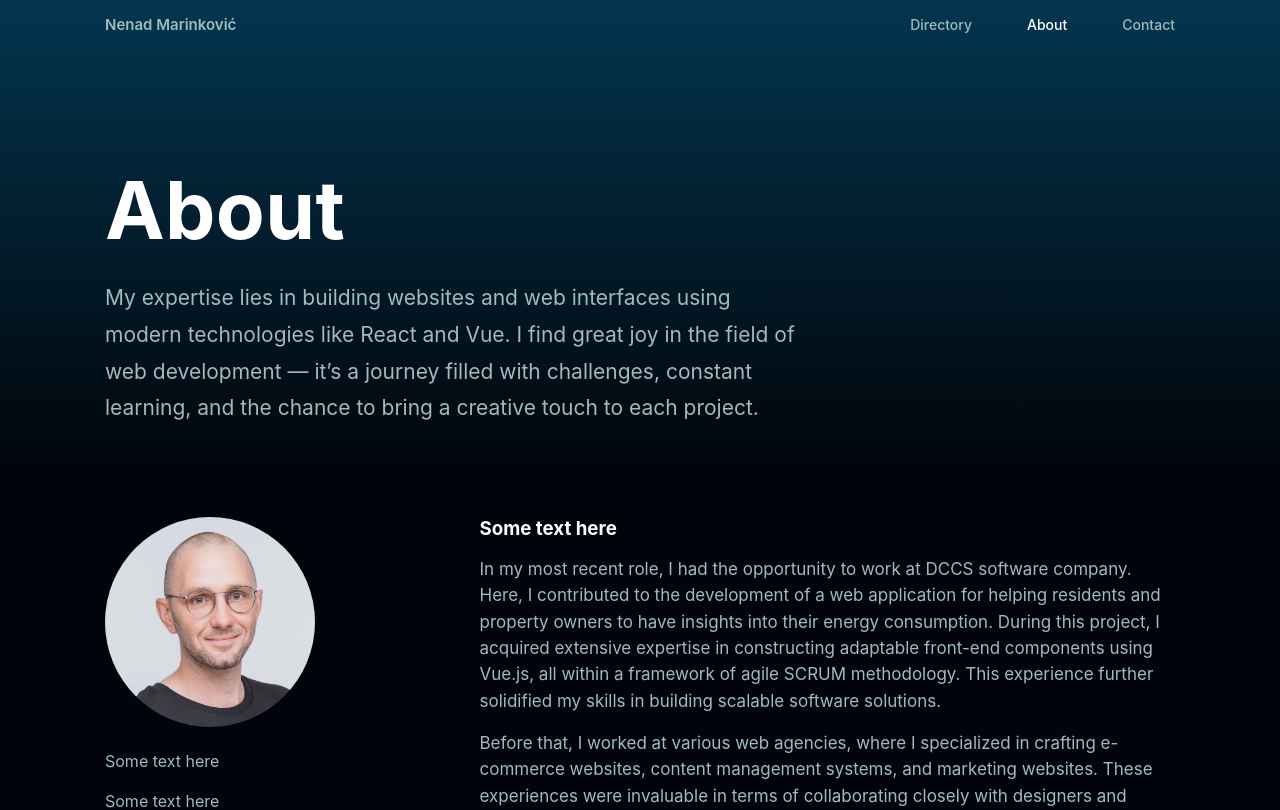
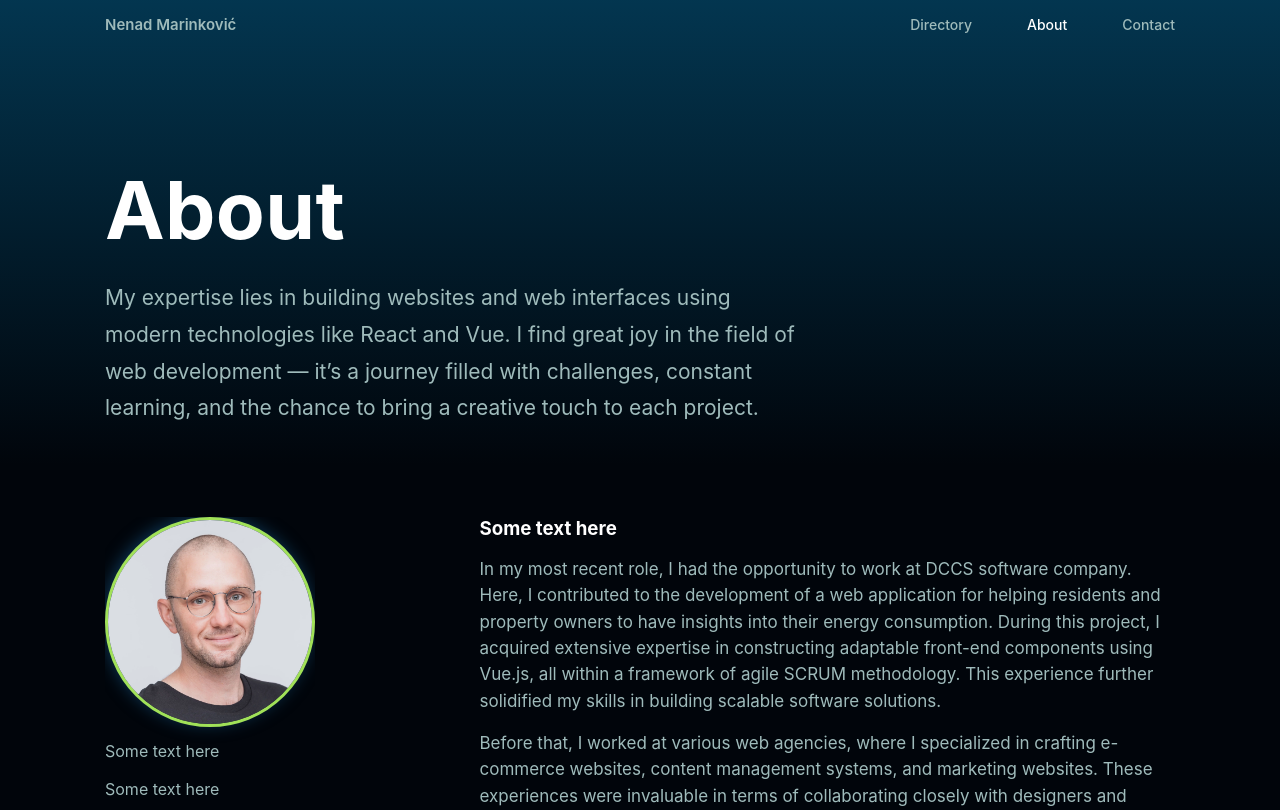
Before and after one commit to nenadmarinkovic/home, a Next.js app: page /about in a window 1280 px wide. Shown: the top 810 px of the page. Built offline with nearby package versions, Linux system fonts and the light colour scheme; no server answers.

Commit message:
add tag and slug changes

```diff
--- a/app/about/page.tsx
+++ b/app/about/page.tsx
@@ -21,6 +21,7 @@ export default function Home() {
         <Container>
           <div className={styles.contentFlex}>
             <ul className={styles.contentList}>
+              <div className={styles.photoContainer}>
                 <Image
                   src="/images/photo.webp"
                   alt="Nenad Marinković"
@@ -28,6 +29,9 @@ export default function Home() {
                   height={210}
                   className={styles.photo}
                 />
+                <div className={styles.photoBlur}></div>
+              </div>
+
               <li>Some text here</li>
               <li>Some text here</li>
               <li>Some text here</li>
--- a/app/dir/[slug]/page.tsx
+++ b/app/dir/[slug]/page.tsx
@@ -55,6 +55,9 @@ export default function Page({ params }: any) {
           <Container>
             <div className={styles.contentFlex}>
               <ul className={styles.contentList}>
+                <span className={styles.contentListTitle}>
+                  # Contents
+                </span>
                 {headings &&
                   headings.map((heading: string, index: number) => {
                     const id = heading
--- a/app/dir/page.tsx
+++ b/app/dir/page.tsx
@@ -51,6 +51,7 @@ For my travel photos, check out the Photography page."
               posts={posts.map((post) => ({
                 meta: {
                   tag: post.meta.tag,
+                  date: post.meta.date,
                   title: post.meta.title,
                   description: post.meta.description,
                 },
--- a/styles/pages/layout.module.css
+++ b/styles/pages/layout.module.css
@@ -30,7 +30,7 @@
 .post {
   display: flex;
   flex-direction: column;
-  gap: 10px;
+  gap: 7.5px;
   margin-bottom: 60px;
   max-width: 80%;
 }
@@ -42,6 +42,13 @@
 .postTitle {
   font-size: 30px;
   font-weight: 800;
+  max-width: 70%;
+}
+
+.postDate {
+  font-size: 14px;
+  font-weight: 600;
+  color: var(--color-green);
 }
 
 .postDescription {
@@ -64,8 +71,19 @@
   overflow-y: auto;
   top: 52px;
   color: var(--color-green-light);
-  line-height: 2.5;
+  line-height: 1.75;
   margin-top: 52px;
+}
+
+.contentList li {
+  margin-top: 10px;
+}
+
+.contentListTitle {
+  font-size: 14px;
+  font-weight: 400;
+  color: var(--color-green);
+  text-transform: uppercase;
 }
 
 .contentSection {
@@ -124,6 +142,29 @@
   transform: scale(1.05);
 }
 
+.photoContainer {
+  position: relative;
+  height: 210px;
+  width: 210px;
+}
+
 .photo {
   border-radius: 50%;
+  position: relative;
+  z-index: 5;
+  border: 3px solid var(--color-green);
 }
+
+.photoBlur {
+  position: absolute;
+  inset: -2.5px;
+  background-image: linear-gradient(
+    to top right,
+    var(--tw-gradient-stops-blue)
+  );
+  filter: blur(8px);
+  z-index: 2;
+  border-radius: 50%;
+  width: 100%;
+  height: 100%;
+}
```
Also changed, not shown: components/Tag.tsx (+10 -1 lines). Lines whose indentation alone changed are shown as unchanged.
